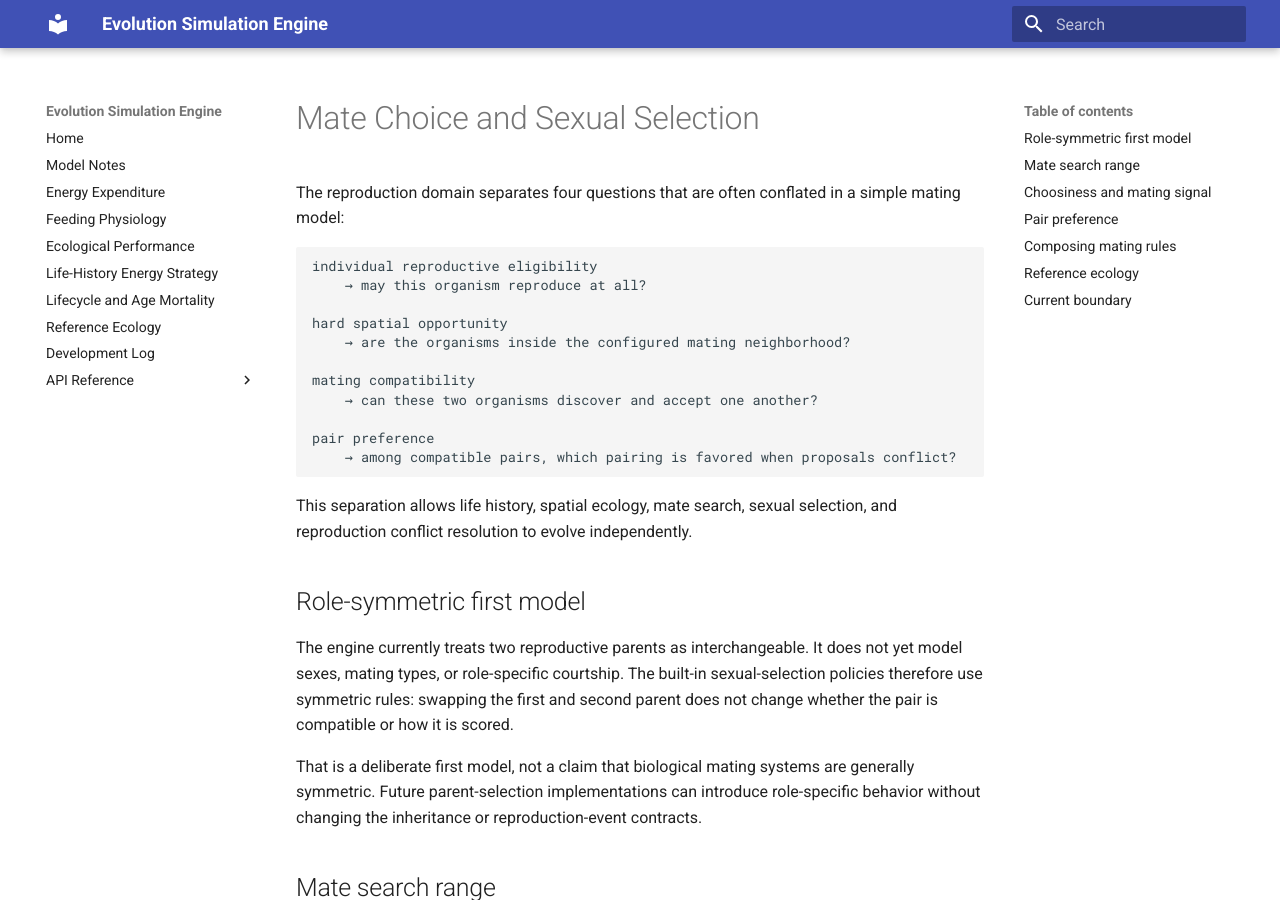
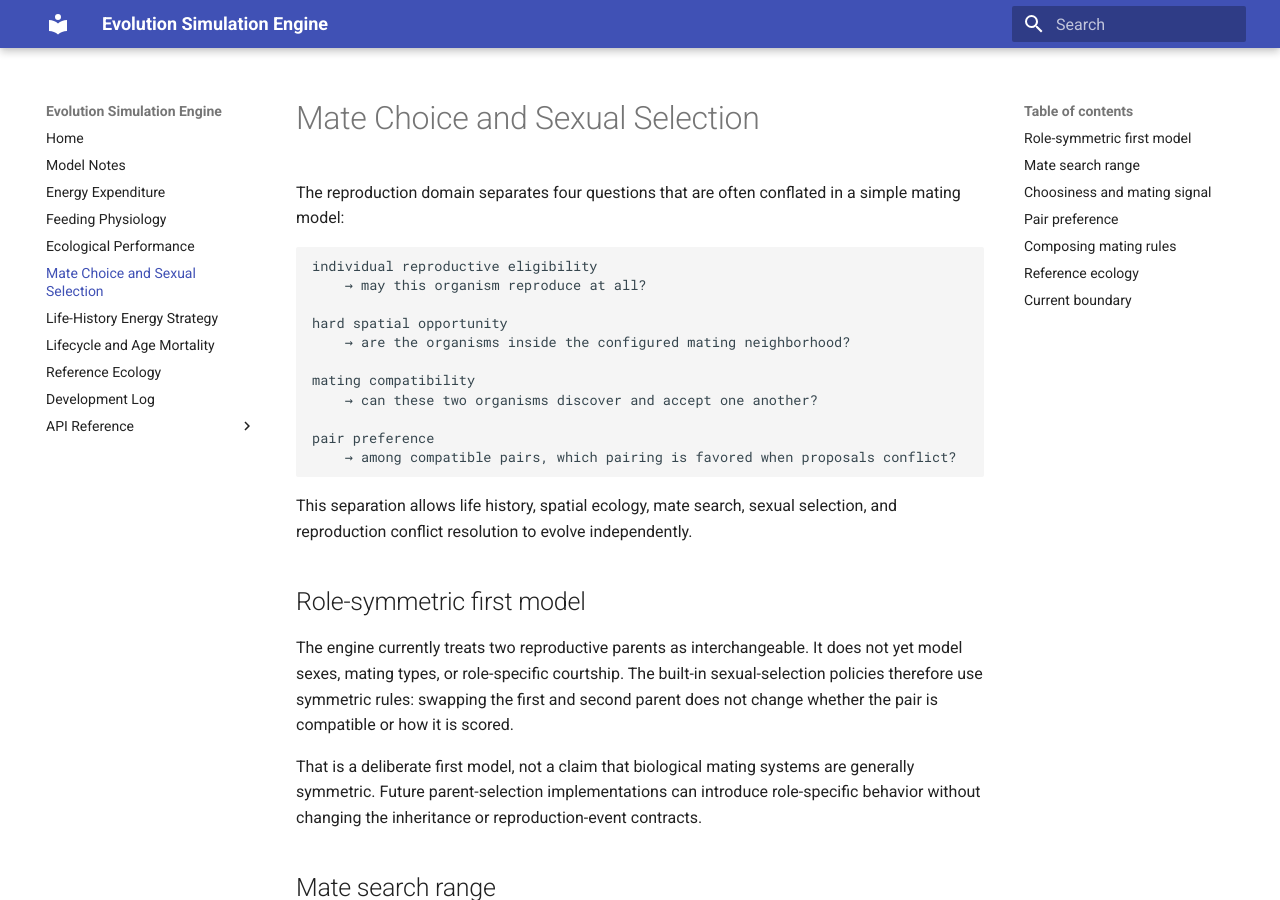
Before and after one commit to abdullahkhan57721/evolution-simulation-engine, an MkDocs documentation site: the page built from docs/sexual_selection.md, in a window 1280 px wide and 900 px high. Built offline with MkDocs 1.6.1 and Material for MkDocs 9.7.7, drawn with Linux system fonts in a browser that asks for light colours.

Commit message:
Add sexual selection documentation to nav

```diff
--- a/mkdocs.yml
+++ b/mkdocs.yml
@@ -9,6 +9,7 @@ nav:
   - Energy Expenditure: energy_expenditure.md
   - Feeding Physiology: feeding.md
   - Ecological Performance: ecological_performance.md
+  - Mate Choice and Sexual Selection: sexual_selection.md
   - Life-History Energy Strategy: life_history_energy_strategy.md
   - Lifecycle and Age Mortality: lifecycle.md
   - Reference Ecology: reference_ecology.md
```
